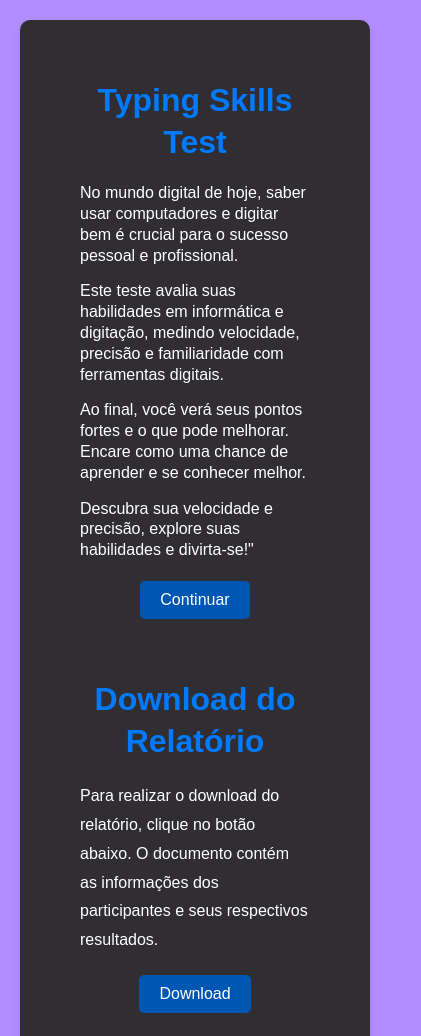
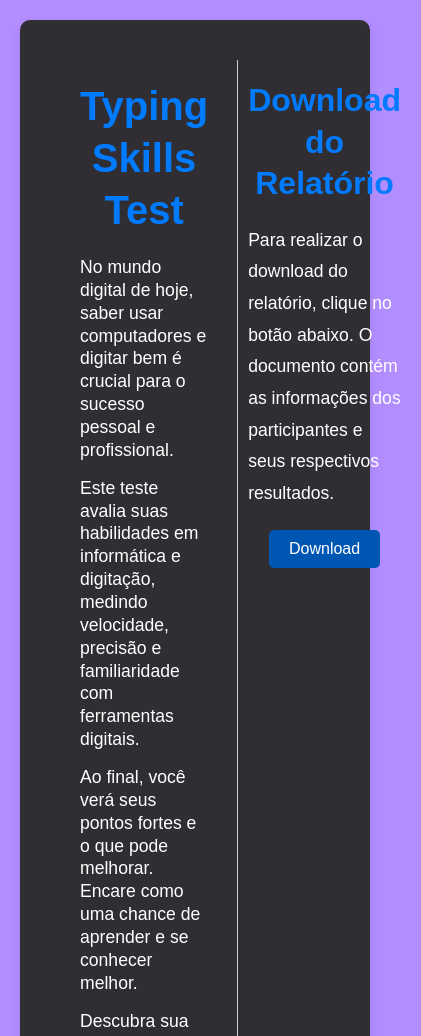
Before and after one commit to tlsilva89/Typing-Skills-Test, a website: page public/index.html in a window 390 px wide. Shown: the top 1036 px of the page, 421 px wide, since content can reach past the window. Drawn offline with Linux system fonts and the light colour scheme.

Commit message:
style update

```diff
--- a/public/style/index.css
+++ b/public/style/index.css
@@ -105,33 +105,3 @@ body {
 .download a {
   text-decoration: none;
 }
-
-/* Responsividade */
-@media (max-width: 768px) {
-  .container {
-    flex-direction: column;
-    align-items: center;
-  }
-
-  .intro,
-  .download {
-    margin-right: 0;
-    margin-bottom: 20px;
-    width: 100%;
-  }
-
-  .intro::after {
-    display: none;
-    /* Remove a linha vertical em telas menores */
-  }
-
-  .intro h1,
-  .download h2 {
-    font-size: 2rem;
-  }
-
-  .intro p,
-  .download p {
-    font-size: 1rem;
-  }
-}
```
